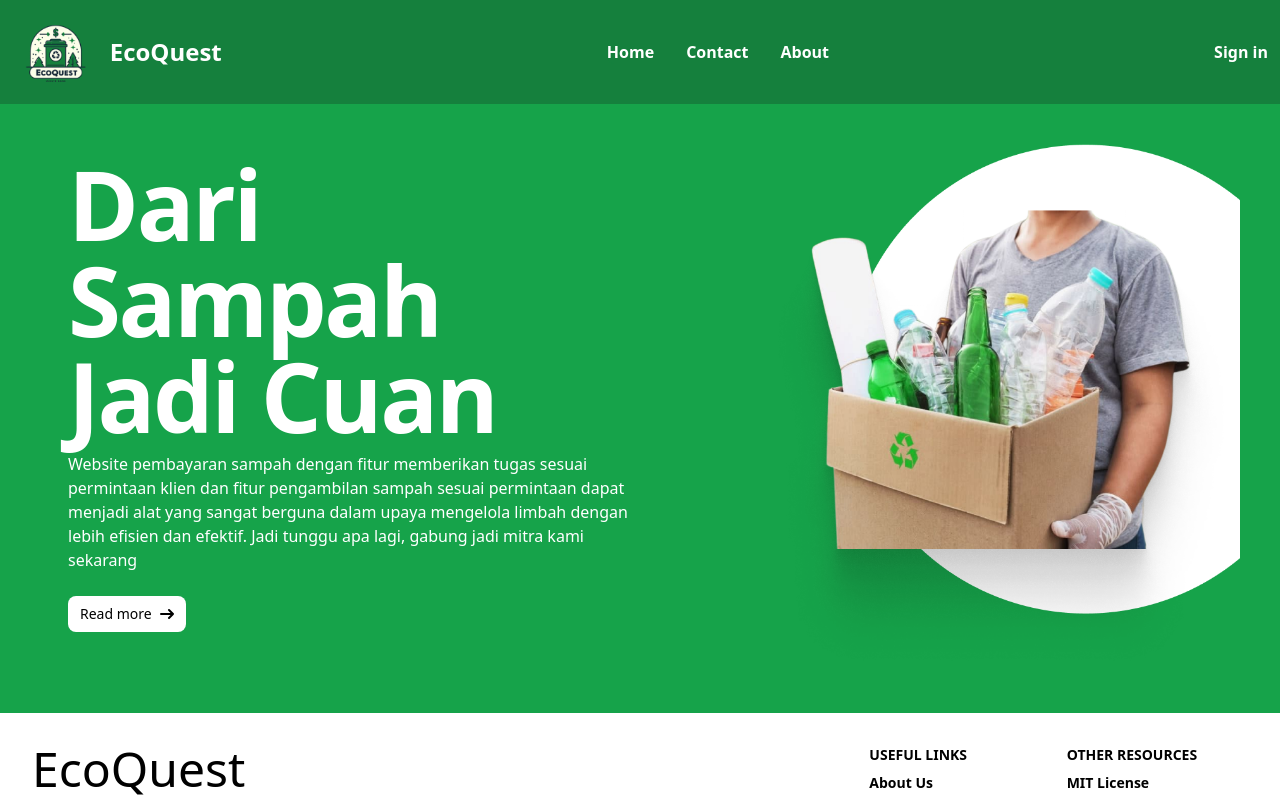
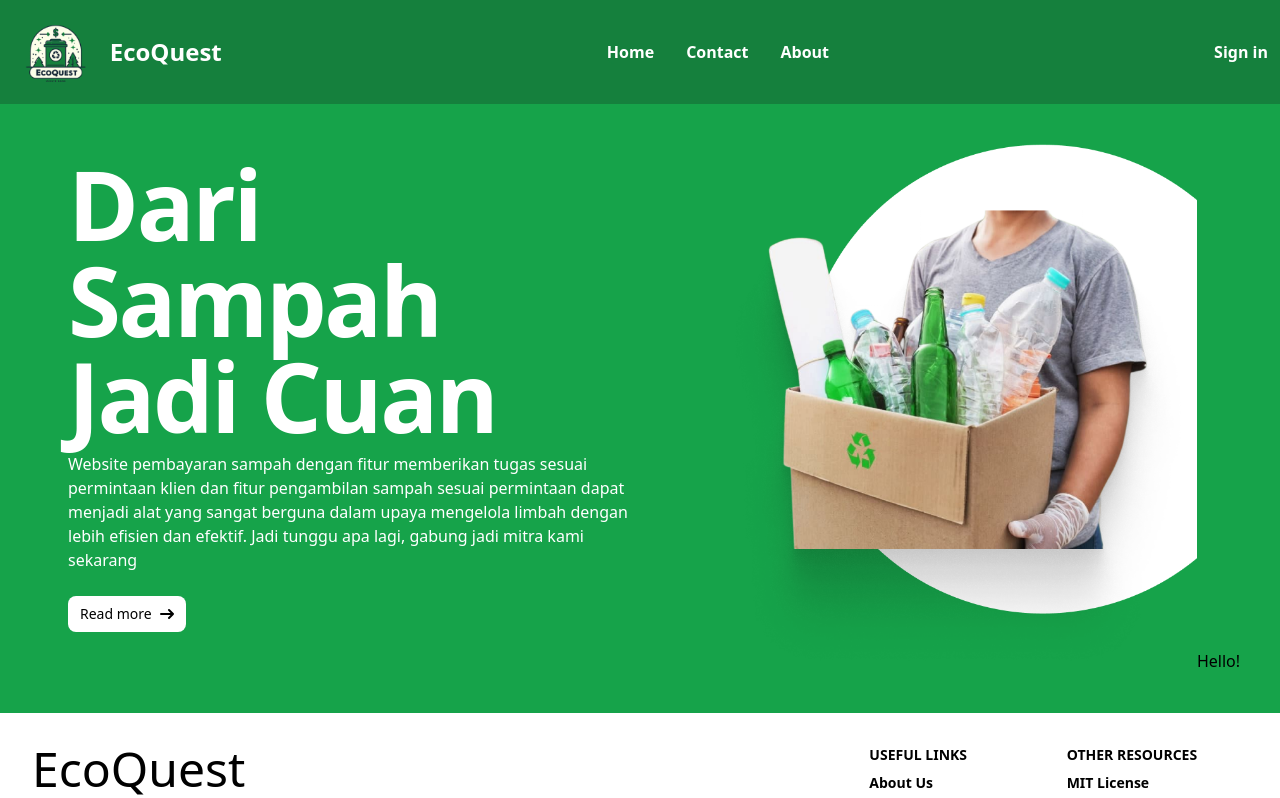
Before and after one commit to HadziqAlaydrus/Kelompok3-Ecoquest, a React (Vite) app: page / in a window 1280 px wide. Shown: the top 798 px of the page. Built offline with nearby package versions, Linux system fonts and the light colour scheme.

Commit message:
new commit test

```diff
--- a/src/pages/Home.jsx
+++ b/src/pages/Home.jsx
@@ -23,7 +23,7 @@ function Home() {
       </div>
         <div class="flex items-end justify-end">
           <img src={image2} alt="" />
-
+      <p>Hello!</p>
         </div>
       </div>
   </div>
```
